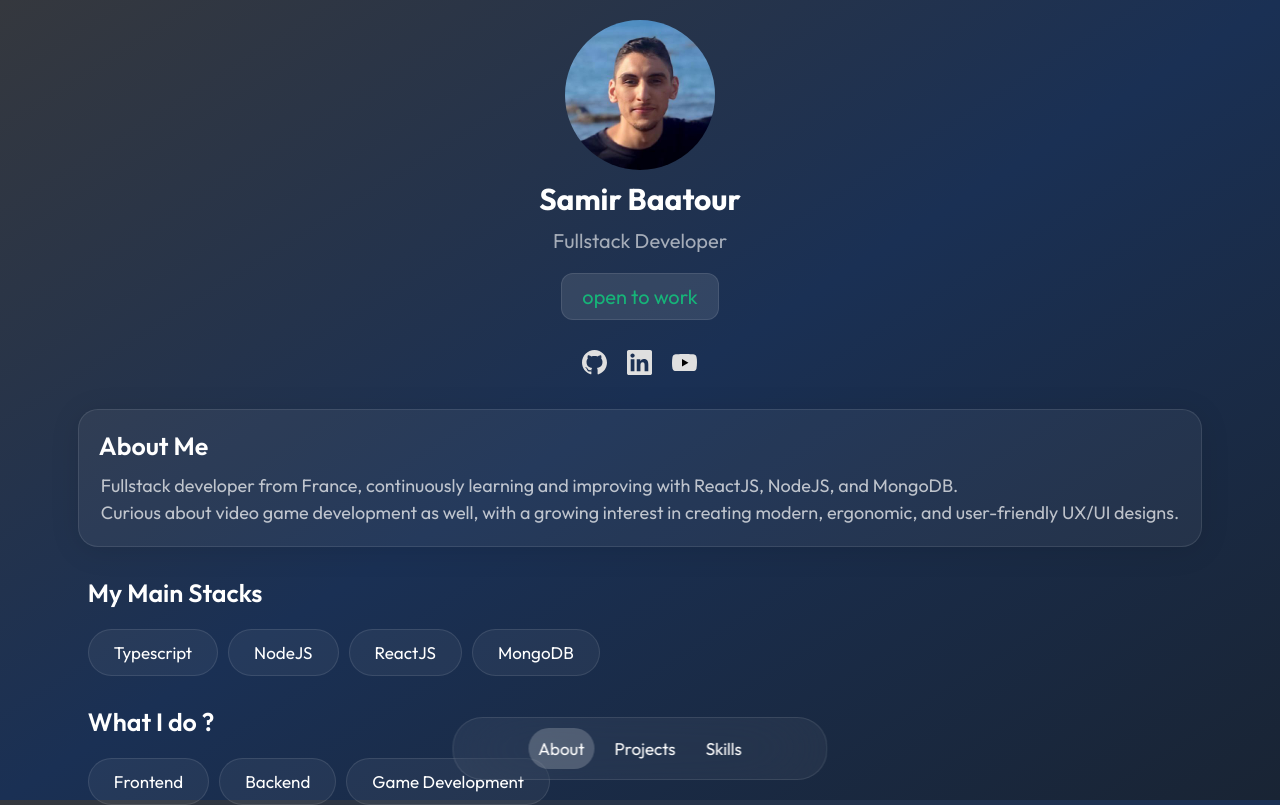
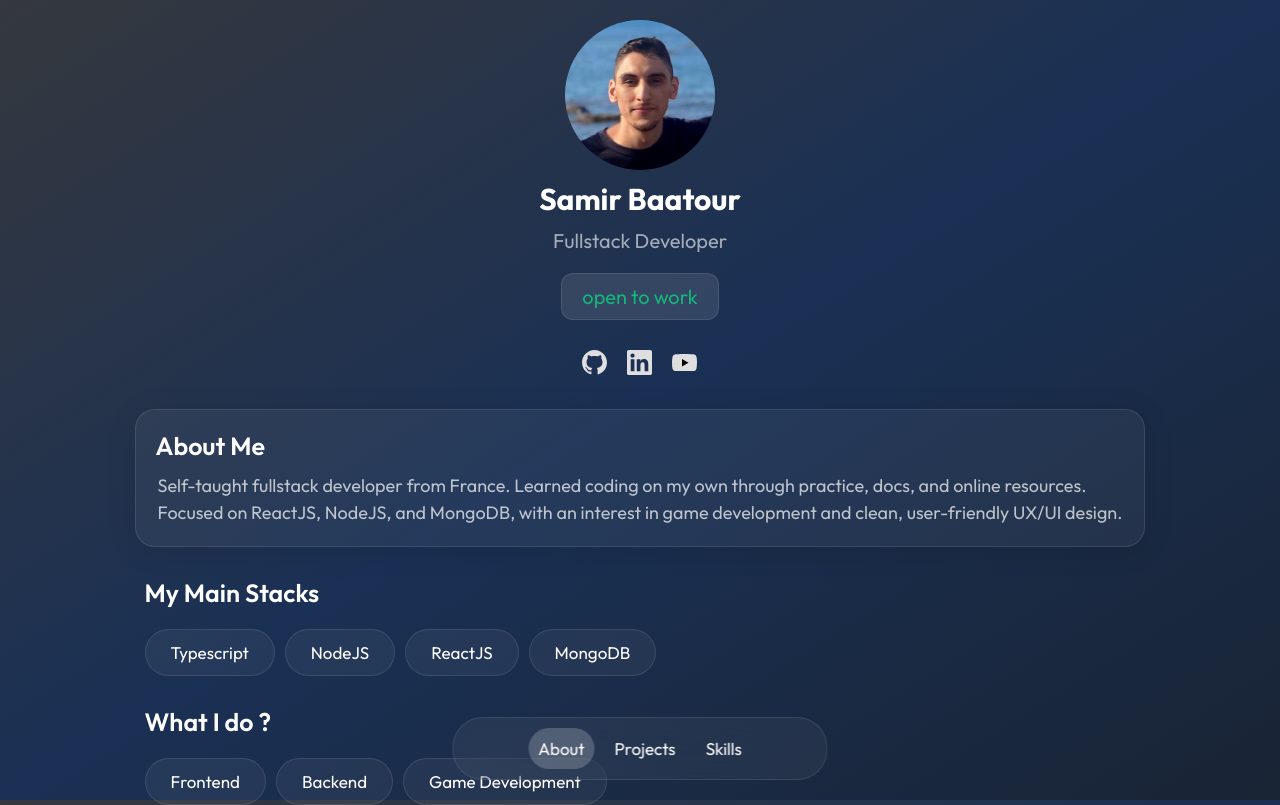
Before and after one commit to SuperCoolNinja/portfolio-2025, a React (Vite) app: page / in a window 1280 px wide. Shown: the top 805 px of the page. Built offline with nearby package versions, Linux system fonts and the light colour scheme.

Commit message:
added max-width on about me card + changed sentance

```diff
--- a/src/features/About/about.module.css
+++ b/src/features/About/about.module.css
@@ -107,4 +107,7 @@
   .content {
     font-size: 1.8rem;
   }
+  .card {
+    max-width: 110rem;
+  }
 }
--- a/src/features/About/data/aboutItem_data.ts
+++ b/src/features/About/data/aboutItem_data.ts
@@ -12,8 +12,6 @@ export const aboutItemsData: IAboutItems[] = [
 ];
 
 export const AboutMeSentances: string[] = [
-  "Fullstack developer from France, continuously learning and improving\
-          with ReactJS, NodeJS, and MongoDB.",
-  "Curious about video game development as well, with a growing interest\
-          in creating modern, ergonomic, and user-friendly UX/UI designs.",
+  "Self-taught fullstack developer from France. Learned coding on my own through practice, docs, and online resources.",
+  "Focused on ReactJS, NodeJS, and MongoDB, with an interest in game development and clean, user-friendly UX/UI design.",
 ];
```
